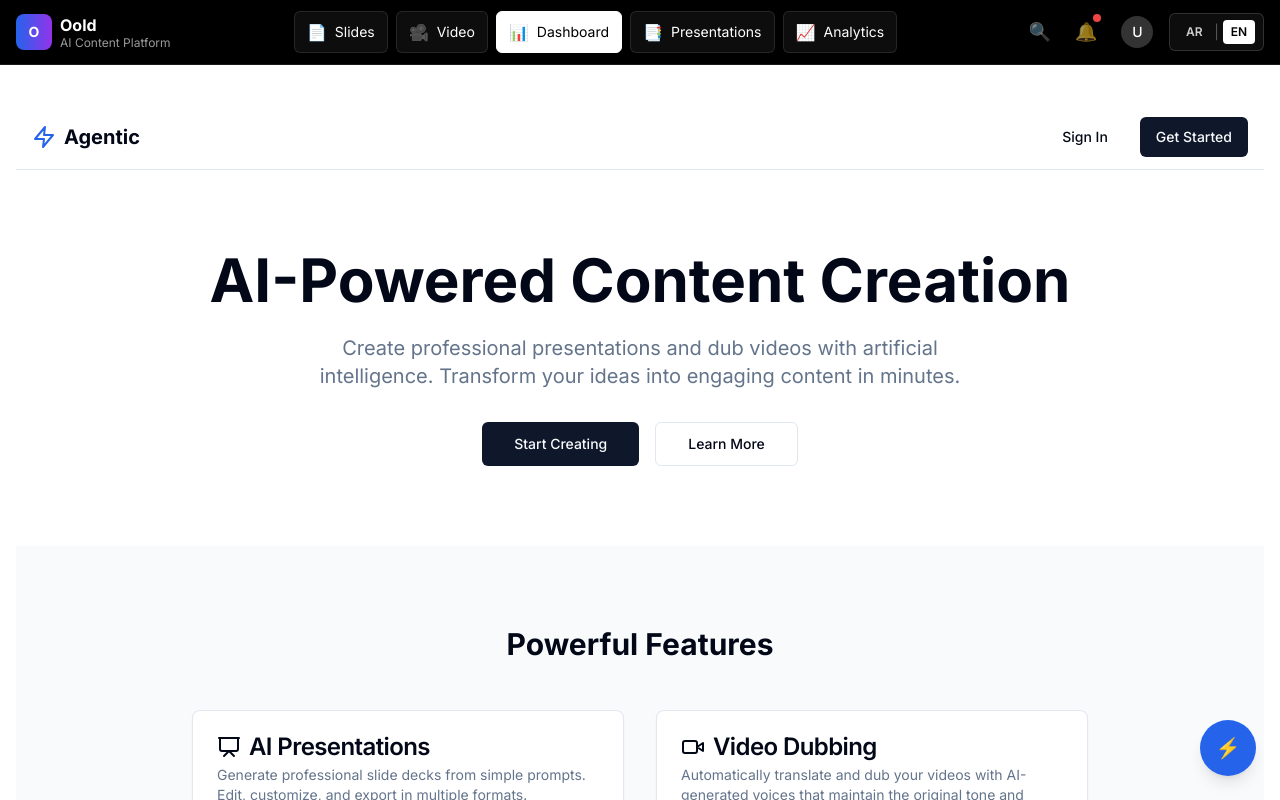
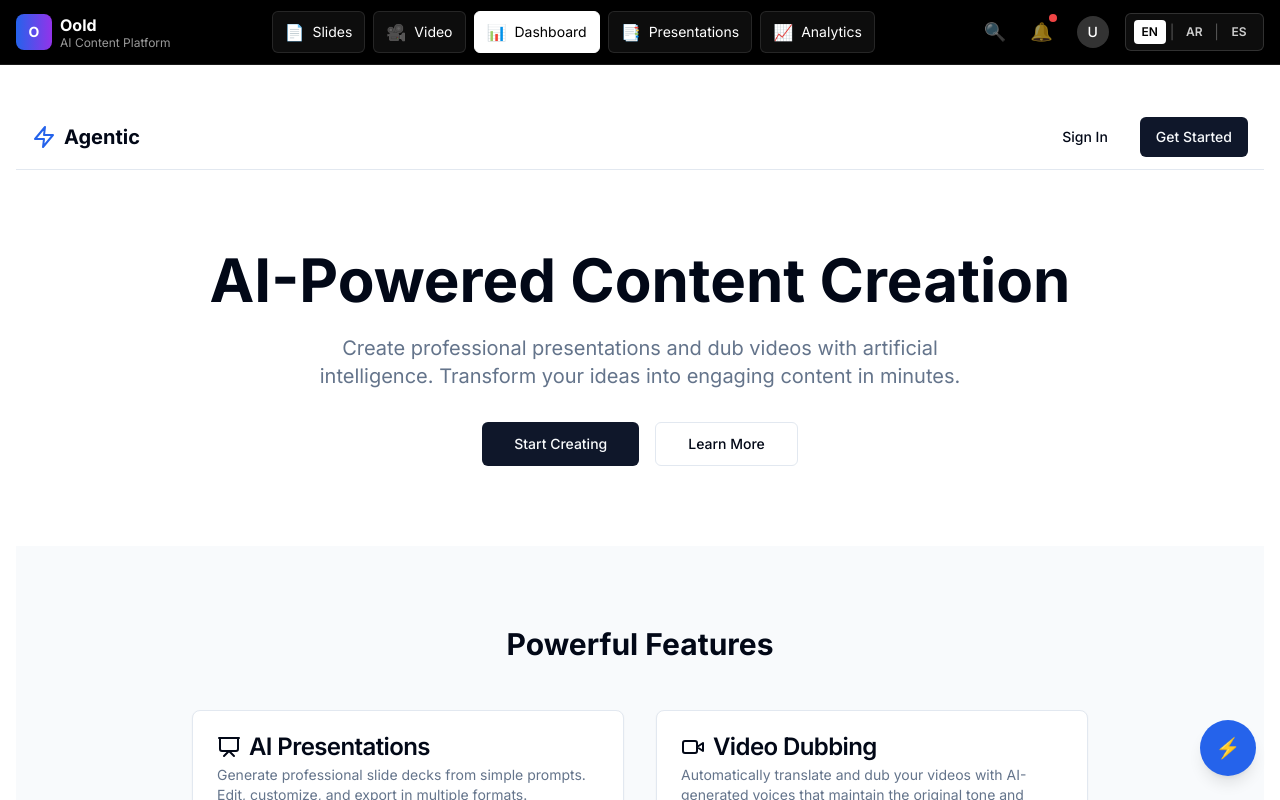
Before and after one commit to al3dwii/Of, a Next.js app: page /dashboard in a window 1280 px wide. Shown: the top 800 px of the page. Built offline with nearby package versions, Linux system fonts and the light colour scheme.

Commit message:
add spanish

```diff
--- a/src/app/[locale]/(dashboard)/layout.tsx
+++ b/src/app/[locale]/(dashboard)/layout.tsx
@@ -13,7 +13,7 @@ export default function DashboardLayout({
 
   // Detect locale from pathname
   const isAr = useMemo(() => {
-    const localeMatch = pathname?.match(/^\/(en|ar)(\/|$)/)
+    const localeMatch = pathname?.match(/^\/(en|ar|es)(\/|$)/)
     const locale = localeMatch?.[1]
     return locale === 'ar'
   }, [pathname])
--- a/src/components/locale-provider.tsx
+++ b/src/components/locale-provider.tsx
@@ -8,7 +8,7 @@ export function LocaleProvider({ children }: { children: React.ReactNode }) {
 
   useEffect(() => {
     // Detect locale from pathname
-    const localeMatch = pathname?.match(/^\/(en|ar)(\/|$)/)
+    const localeMatch = pathname?.match(/^\/(en|ar|es)(\/|$)/)
     const locale = localeMatch?.[1] || 'en'
     const isRTL = locale === 'ar'
 
--- a/src/components/navigation/footer.tsx
+++ b/src/components/navigation/footer.tsx
@@ -14,8 +14,8 @@ export function Footer() {
 
   // Detect locale from pathname
   const currentLocale = useMemo(() => {
-    const localeMatch = pathname?.match(/^\/(en|ar)(\/|$)/)
-    return (localeMatch?.[1] as 'en' | 'ar') || 'en'
+    const localeMatch = pathname?.match(/^\/(en|ar|es)(\/|$)/)
+    return (localeMatch?.[1] as 'en' | 'ar' | 'es') || 'en'
   }, [pathname])
 
   const isAr = currentLocale === 'ar'
--- a/src/components/navigation/navbar.tsx
+++ b/src/components/navigation/navbar.tsx
@@ -10,9 +10,11 @@ interface NavItem {
   href: string
   labelEn: string
   labelAr: string
+  labelEs: string
   icon: string
   description?: string
   descriptionAr?: string
+  descriptionEs?: string
 }
 
 export function Navbar() {
@@ -24,17 +26,16 @@ export function Navbar() {
 
   // Determine current locale from the first segment (fallback to 'en')
   const currentLocale = useMemo<Locale>(() => {
-    const m = pathname.match(/^\/(en|ar)(\/|$)/);
+    const m = pathname.match(/^\/(en|ar|es)(\/|$)/);
     return (m?.[1] as Locale) || "en";
   }, [pathname]);
 
   const isAr = currentLocale === "ar";
-  const otherLocale: Locale = isAr ? "en" : "ar";
 
   // Preserve the rest of the path after locale, e.g.
   // /ar/slides/convert-word-to-ppt?x=1 -> "slides/convert-word-to-ppt"
   const restPath = useMemo(() => {
-    const stripped = pathname.replace(/^\/(en|ar)(?=\/|$)/, "");
+    const stripped = pathname.replace(/^\/(en|ar|es)(?=\/|$)/, "");
     return stripped.replace(/^\/+/, ""); // remove leading slash
   }, [pathname]);
 
@@ -46,16 +47,16 @@ export function Navbar() {
     `/${locale}${subpath ? (subpath.startsWith("/") ? subpath : `/${subpath}`) : ""}`;
 
   const localizedCurrent = `/${currentLocale}${restPath ? `/${restPath}` : ""}${qs}`;
-  const localizedOther = `/${otherLocale}${restPath ? `/${restPath}` : ""}${qs}`;
 
-  // Toggle language (set cookie + navigate)
-  function toggleLanguage() {
+  // Switch to a specific language (set cookie + navigate)
+  function switchToLanguage(newLocale: Locale) {
     try {
-      document.cookie = `NEXT_LOCALE=${otherLocale}; path=/; max-age=31536000; samesite=lax`;
+      document.cookie = `NEXT_LOCALE=${newLocale}; path=/; max-age=31536000; samesite=lax`;
     } catch {
       // non-blocking
     }
-    router.push(localizedOther);
+    const newUrl = `/${newLocale}${restPath ? `/${restPath}` : ""}${qs}`;
+    router.push(newUrl);
   }
 
   // Active link helper
@@ -67,47 +68,70 @@ export function Navbar() {
   };
 
 
+  // Helper to get label by current locale
+  const getLabel = (item: NavItem) => {
+    if (currentLocale === 'ar') return item.labelAr
+    if (currentLocale === 'es') return item.labelEs
+    return item.labelEn
+  }
+
+  const getDescription = (item: NavItem) => {
+    if (currentLocale === 'ar') return item.descriptionAr || item.description
+    if (currentLocale === 'es') return item.descriptionEs || item.description
+    return item.description
+  }
+
   // Unified navigation items with multi-language support
   const navigationItems: NavItem[] = [
     {
       href: "slides",
       labelEn: "Slides",
       labelAr: "الشرائح",
+      labelEs: "Diapositivas",
       icon: "📄",
       description: "AI-generated slides",
-      descriptionAr: "الشرائح المولدة بالذكاء الاصطناعي"
+      descriptionAr: "الشرائح المولدة بالذكاء الاصطناعي",
+      descriptionEs: "Diapositivas generadas por IA"
     },
     {
       href: "video",
       labelEn: "Video",
       labelAr: "الفيديو",
+      labelEs: "Video",
       icon: "🎥",
       description: "Multilingual dubbing",
-      descriptionAr: "الدبلجة متعددة اللغات"
+      descriptionAr: "الدبلجة متعددة اللغات",
+      descriptionEs: "Doblaje multilingüe"
     },
     {
       href: "dashboard",
       labelEn: "Dashboard",
       labelAr: "لوحة التحكم",
+      labelEs: "Panel",
       icon: "📊",
       description: "Overview and stats",
-      descriptionAr: "نظرة عامة وإحصائيات"
+      descriptionAr: "نظرة عامة وإحصائيات",
+      descriptionEs: "Resumen y estadísticas"
     },
     {
       href: "dashboard/presentations",
       labelEn: "Presentations",
       labelAr: "العروض التقديمية",
+      labelEs: "Presentaciones",
       icon: "📑",
       description: "Manage presentations",
-      descriptionAr: "إدارة العروض التقديمية"
+      descriptionAr: "إدارة العروض التقديمية",
+      descriptionEs: "Administrar presentaciones"
     },
     {
       href: "dashboard/analytics",
       labelEn: "Analytics",
       labelAr: "التحليلات",
+      labelEs: "Analíticas",
       icon: "📈",
       description: "Performance insights",
-      descriptionAr: "رؤى الأداء"
+      descriptionAr: "رؤى الأداء",
+      descriptionEs: "Información de rendimiento"
     },
   ];
 
@@ -122,17 +146,17 @@ export function Navbar() {
           <Link
             href={hrefFor(currentLocale)}
             className="flex items-center gap-2 hover:opacity-90"
-            aria-label={isAr ? "الصفحة الرئيسية" : "Home"}
+            aria-label={currentLocale === 'ar' ? "الصفحة الرئيسية" : currentLocale === 'es' ? "Inicio" : "Home"}
           >
             <div className="w-9 h-9 bg-gradient-to-r from-blue-600 to-purple-600 rounded-lg flex items-center justify-center">
               <span className="text-white font-bold text-sm">O</span>
             </div>
             <div className="hidden sm:block">
               <h1 className="text-base font-bold text-white">
-                {isAr ? "أولد" : "Oold"}
+                {currentLocale === 'ar' ? "أولد" : "Oold"}
               </h1>
               <p className="text-xs text-white/60 -mt-0.5">
-                {isAr ? "منصة محتوى الذكاء الاصطناعي" : "AI Content Platform"}
+                {currentLocale === 'ar' ? "منصة محتوى الذكاء الاصطناعي" : currentLocale === 'es' ? "Plataforma de Contenido IA" : "AI Content Platform"}
               </p>
             </div>
           </Link>
@@ -154,11 +178,11 @@ export function Navbar() {
                   }`}
                 >
                   <span className="text-base">{item.icon}</span>
-                  <span>{isAr ? item.labelAr : item.labelEn}</span>
+                  <span>{getLabel(item)}</span>
 
                   {/* Tooltip */}
                   <div className="absolute bottom-full left-1/2 transform -translate-x-1/2 mb-2 px-2 py-1 bg-gray-900 text-white text-xs rounded opacity-0 group-hover:opacity-100 transition-opacity pointer-events-none whitespace-nowrap">
-                    {isAr ? (item.descriptionAr || item.description) : item.description}
+                    {getDescription(item)}
                   </div>
                 </Link>
               </li>
@@ -171,7 +195,7 @@ export function Navbar() {
           {/* Search Button - Desktop only */}
           <button
             className="hidden sm:flex p-2 text-white/60 hover:text-white rounded-lg hover:bg-white/10 transition-colors"
-            aria-label={isAr ? "بحث" : "Search"}
+            aria-label={currentLocale === 'ar' ? "بحث" : currentLocale === 'es' ? "Buscar" : "Search"}
           >
             <span className="text-lg">🔍</span>
           </button>
@@ -179,7 +203,7 @@ export function Navbar() {
           {/* Notifications - Desktop only */}
           <button
             className="hidden sm:flex relative p-2 text-white/60 hover:text-white rounded-lg hover:bg-white/10 transition-colors"
-            aria-label={isAr ? "الإشعارات" : "Notifications"}
+            aria-label={currentLocale === 'ar' ? "الإشعارات" : currentLocale === 'es' ? "Notificaciones" : "Notifications"}
           >
             <span className="text-lg">🔔</span>
             <span className="absolute top-1 right-1 w-2 h-2 bg-red-500 rounded-full"></span>
@@ -194,34 +218,47 @@ export function Navbar() {
             </button>
           </div>
 
-          {/* Language toggle */}
+          {/* Language selector */}
+          <div className="relative">
             <button
               type="button"
-            onClick={toggleLanguage}
-            className="relative inline-flex items-center rounded-md border border-white/15 bg-white/5 text-sm px-2 py-1.5 hover:border-white/40"
-            aria-label={isAr ? "تغيير اللغة" : "Change language"}
+              onClick={() => setIsMobileMenuOpen(false)}
+              className="relative inline-flex items-center rounded-md border border-white/15 bg-white/5 text-sm px-2 py-1.5 hover:border-white/40 gap-1"
+              aria-label={currentLocale === 'ar' ? "تغيير اللغة" : currentLocale === 'es' ? "Cambiar idioma" : "Change language"}
             >
               <span
-              className={`inline-flex items-center justify-center rounded-sm text-xs font-semibold w-8 h-6 ${
-                isAr ? "bg-white text-black" : "bg-transparent text-white/80"
+                onClick={(e) => { e.stopPropagation(); switchToLanguage('en'); }}
+                className={`inline-flex items-center justify-center rounded-sm text-xs font-semibold w-8 h-6 cursor-pointer transition ${
+                  currentLocale === 'en' ? "bg-white text-black" : "bg-transparent text-white/80 hover:text-white"
+                }`}
+              >
+                EN
+              </span>
+              <span className="text-white/30">|</span>
+              <span
+                onClick={(e) => { e.stopPropagation(); switchToLanguage('ar'); }}
+                className={`inline-flex items-center justify-center rounded-sm text-xs font-semibold w-8 h-6 cursor-pointer transition ${
+                  currentLocale === 'ar' ? "bg-white text-black" : "bg-transparent text-white/80 hover:text-white"
                 }`}
               >
                 AR
               </span>
-            <span className="mx-1 text-white/30">|</span>
+              <span className="text-white/30">|</span>
               <span
-              className={`inline-flex items-center justify-center rounded-sm text-xs font-semibold w-8 h-6 ${
-                !isAr ? "bg-white text-black" : "bg-transparent text-white/80"
+                onClick={(e) => { e.stopPropagation(); switchToLanguage('es'); }}
+                className={`inline-flex items-center justify-center rounded-sm text-xs font-semibold w-8 h-6 cursor-pointer transition ${
+                  currentLocale === 'es' ? "bg-white text-black" : "bg-transparent text-white/80 hover:text-white"
                 }`}
               >
-              EN
+                ES
               </span>
             </button>
+          </div>
 
           {/* Mobile menu button */}
           <button
             className="md:hidden inline-flex items-center justify-center w-9 h-9 rounded-md border border-white/15 bg-white/5 hover:border-white/40"
-            aria-label={isAr ? "فتح القائمة" : "Open menu"}
+            aria-label={currentLocale === 'ar' ? "فتح القائمة" : currentLocale === 'es' ? "Abrir menú" : "Open menu"}
             onClick={() => setIsMobileMenuOpen((v) => !v)}
           >
             <svg width="18" height="18" viewBox="0 0 24 24" aria-hidden="true">
@@ -257,9 +294,9 @@ export function Navbar() {
                 >
                   <span className="text-lg">{item.icon}</span>
                   <div>
-                    <div>{isAr ? item.labelAr : item.labelEn}</div>
+                    <div>{getLabel(item)}</div>
                     <div className="text-xs opacity-70">
-                      {isAr ? (item.descriptionAr || item.description) : item.description}
+                      {getDescription(item)}
                     </div>
                   </div>
                 </Link>
@@ -272,36 +309,75 @@ export function Navbar() {
             <div className="flex gap-2">
               <button
                 className="flex-1 flex items-center justify-center gap-2 px-3 py-2 rounded-md border border-white/15 bg-white/5 text-sm text-white hover:border-white/40"
-                aria-label={isAr ? "بحث" : "Search"}
+                aria-label={currentLocale === 'ar' ? "بحث" : currentLocale === 'es' ? "Buscar" : "Search"}
               >
                 <span>🔍</span>
-                <span>{isAr ? "بحث" : "Search"}</span>
+                <span>{currentLocale === 'ar' ? "بحث" : currentLocale === 'es' ? "Buscar" : "Search"}</span>
               </button>
               <button
                 className="flex-1 flex items-center justify-center gap-2 px-3 py-2 rounded-md border border-white/15 bg-white/5 text-sm text-white hover:border-white/40"
-                aria-label={isAr ? "الإشعارات" : "Notifications"}
+                aria-label={currentLocale === 'ar' ? "الإشعارات" : currentLocale === 'es' ? "Notificaciones" : "Notifications"}
               >
                 <span>🔔</span>
-                <span>{isAr ? "الإشعارات" : "Notifications"}</span>
+                <span>{currentLocale === 'ar' ? "الإشعارات" : currentLocale === 'es' ? "Notificaciones" : "Notifications"}</span>
               </button>
             </div>
           </li>
 
-          {/* Language toggle duplicated in drawer */}
+          {/* Language selector in drawer */}
           <li>
+            <div className="space-y-2">
+              <div className="text-xs text-white/60 px-3">
+                {currentLocale === 'ar' ? 'اختر اللغة' : currentLocale === 'es' ? 'Elegir idioma' : 'Choose language'}
+              </div>
+              <div className="grid grid-cols-3 gap-2">
                 <button
                   type="button"
                   onClick={() => {
                     setIsMobileMenuOpen(false);
-                toggleLanguage();
+                    switchToLanguage('en');
                   }}
-              className="w-full inline-flex items-center justify-center gap-2 rounded-md border border-white/15 bg-white/5 text-sm px-3 py-2 hover:border-white/40"
+                  className={`flex items-center justify-center gap-1 rounded-md border text-sm px-3 py-2 transition ${
+                    currentLocale === 'en'
+                      ? 'bg-white text-black border-white'
+                      : 'border-white/15 bg-white/5 text-white hover:border-white/40'
+                  }`}
                 >
-              <svg width="16" height="16" viewBox="0 0 24 24" aria-hidden="true">
-                <path className="fill-white/80" d="M12 3a9 9 0 100 18 9 9 0 000-18Zm1 2.06A7 7 0 0118.94 11H13V5.06ZM11 5.06V11H5.06A7 7 0 0111 5.06ZM5.06 13H11v5.94A7 7 0 015.06 13ZM13 18.94V13h5.94A7 7 0 0113 18.94Z" />
-              </svg>
-              {isAr ? "تبديل إلى الإنجليزية" : "Switch to Arabic"}
+                  <span>🇬🇧</span>
+                  <span>EN</span>
                 </button>
+                <button
+                  type="button"
+                  onClick={() => {
+                    setIsMobileMenuOpen(false);
+                    switchToLanguage('ar');
+                  }}
+                  className={`flex items-center justify-center gap-1 rounded-md border text-sm px-3 py-2 transition ${
+                    currentLocale === 'ar'
+                      ? 'bg-white text-black border-white'
+                      : 'border-white/15 bg-white/5 text-white hover:border-white/40'
+                  }`}
+                >
+                  <span>🇸🇦</span>
+                  <span>AR</span>
+                </button>
+                <button
+                  type="button"
+                  onClick={() => {
+                    setIsMobileMenuOpen(false);
+                    switchToLanguage('es');
+                  }}
+                  className={`flex items-center justify-center gap-1 rounded-md border text-sm px-3 py-2 transition ${
+                    currentLocale === 'es'
+                      ? 'bg-white text-black border-white'
+                      : 'border-white/15 bg-white/5 text-white hover:border-white/40'
+                  }`}
+                >
+                  <span>🇪🇸</span>
+                  <span>ES</span>
+                </button>
+              </div>
+            </div>
           </li>
         </ul>
       </div>
--- a/src/components/navigation/quick-action-menu.tsx
+++ b/src/components/navigation/quick-action-menu.tsx
@@ -17,11 +17,12 @@ export function QuickActionMenu() {
   const pathname = usePathname()
 
   // Detect locale from pathname
-  const isAr = useMemo(() => {
-    const localeMatch = pathname?.match(/^\/(en|ar)(\/|$)/)
-    const locale = localeMatch?.[1]
-    return locale === 'ar'
+  const currentLocale = useMemo(() => {
+    const localeMatch = pathname?.match(/^\/(en|ar|es)(\/|$)/)
+    return (localeMatch?.[1] as 'en' | 'ar' | 'es') || 'en'
   }, [pathname])
+
+  const isAr = currentLocale === 'ar'
 
   const quickActions: QuickAction[] = [
     {
--- a/src/data/locales.ts
+++ b/src/data/locales.ts
@@ -1,8 +1,9 @@
-export const LOCALES = ["en", "ar"] as const;
+export const LOCALES = ["en", "ar", "es"] as const;
 export type Locale = typeof LOCALES[number];
 export const DEFAULT_LOCALE: Locale = "en";
 
 export const localeNames: Record<Locale, string> = {
   en: "English",
   ar: "العربية",
+  es: "Español",
 };
--- a/src/middleware.ts
+++ b/src/middleware.ts
@@ -7,7 +7,7 @@ export function middleware(request: NextRequest) {
 
   // Detect locale from URL
   const pathname = request.nextUrl.pathname
-  const localeMatch = pathname.match(/^\/(en|ar)(\/|$)/)
+  const localeMatch = pathname.match(/^\/(en|ar|es)(\/|$)/)
   const locale = localeMatch?.[1] || 'en'
 
   // Set headers for RTL detection
```
Also changed, not shown: 1 other file (tests, documents, lock files or other folders). Lines whose indentation alone changed are shown as unchanged.
